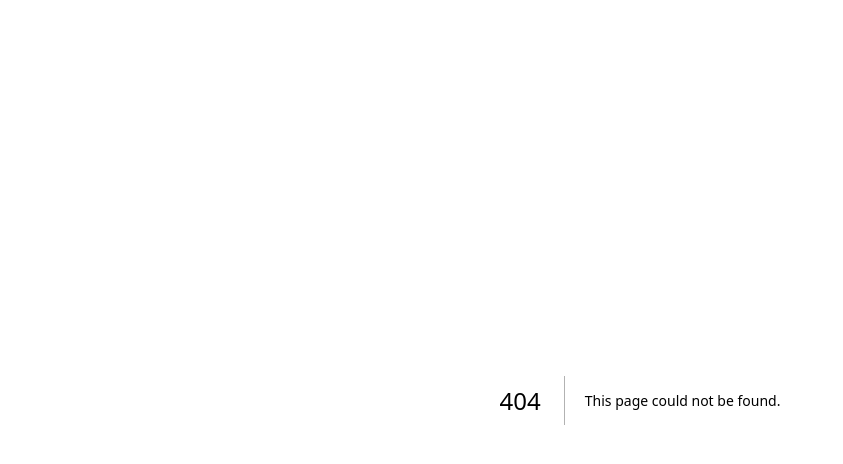
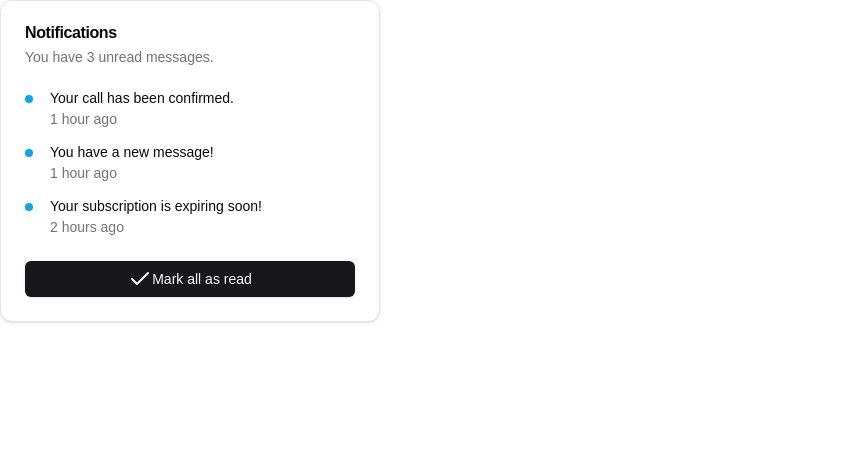
Before and after one commit to sunven/shared-bookmark, a Next.js app: page /shared in a window 1280 px wide. Before the commit this address had no page. Shown: the top 464 px of the page, without its empty margins (0-843 px from the left). Built offline with nearby package versions, Linux system fonts and the light colour scheme.

Commit message:
feat: add shared

```diff
--- /dev/null
+++ b/app/shared/page.tsx
@@ -0,0 +1,47 @@
+import { Button } from '@/components/ui/button'
+import { Card, CardContent, CardDescription, CardFooter, CardHeader, CardTitle } from '@/components/ui/card'
+import { cn } from '@/lib/utils'
+import { Check } from 'lucide-react'
+
+export default function Shared({ className, ...props }) {
+  const notifications = [
+    {
+      title: 'Your call has been confirmed.',
+      description: '1 hour ago',
+    },
+    {
+      title: 'You have a new message!',
+      description: '1 hour ago',
+    },
+    {
+      title: 'Your subscription is expiring soon!',
+      description: '2 hours ago',
+    },
+  ]
+  return (
+    <Card className={cn('w-[380px]', className)} {...props}>
+      <CardHeader>
+        <CardTitle>Notifications</CardTitle>
+        <CardDescription>You have 3 unread messages.</CardDescription>
+      </CardHeader>
+      <CardContent className="grid gap-4">
+        <div>
+          {notifications.map((notification, index) => (
+            <div key={index} className="mb-4 grid grid-cols-[25px_1fr] items-start last:mb-0 last:pb-0">
+              <span className="flex h-2 w-2 translate-y-1 rounded-full bg-sky-500" />
+              <div className="space-y-1">
+                <p className="text-sm font-medium leading-none">{notification.title}</p>
+                <p className="text-sm text-muted-foreground">{notification.description}</p>
+              </div>
+            </div>
+          ))}
+        </div>
+      </CardContent>
+      <CardFooter>
+        <Button className="w-full">
+          <Check /> Mark all as read
+        </Button>
+      </CardFooter>
+    </Card>
+  )
+}
```
